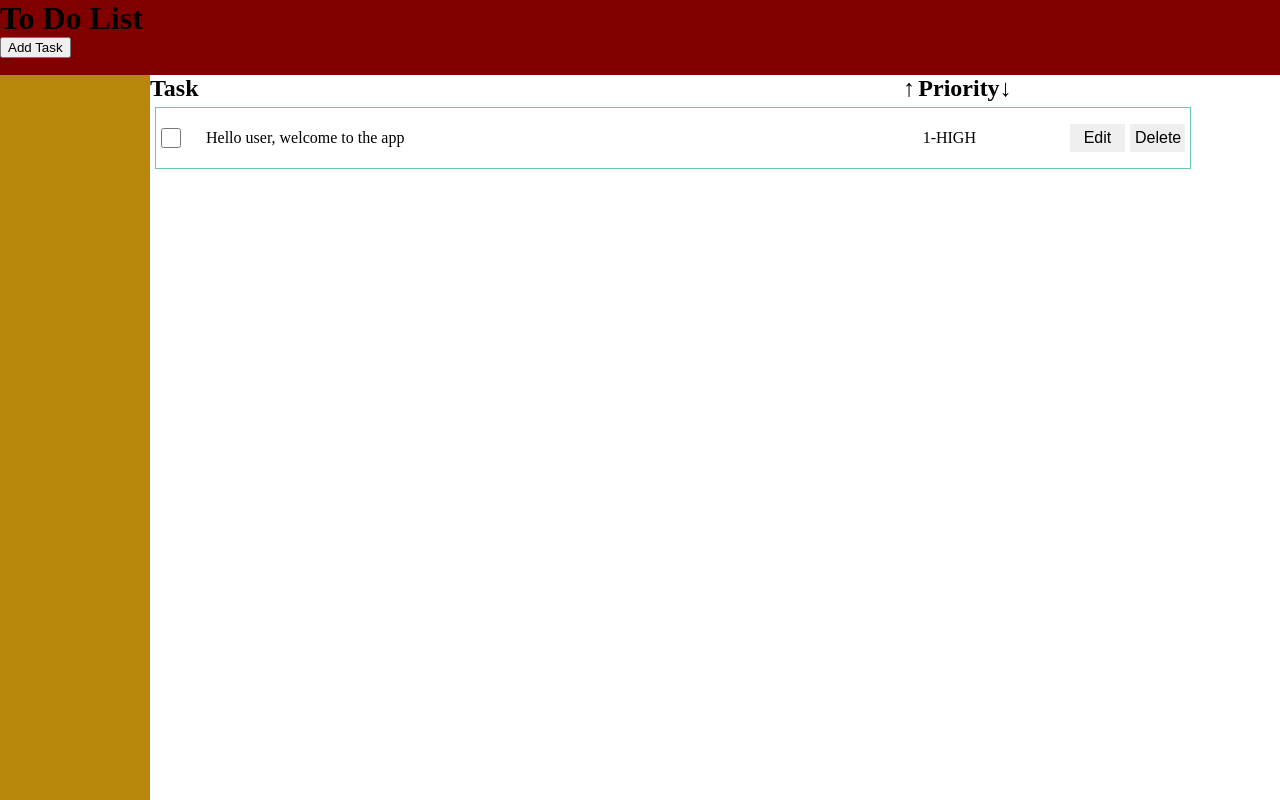
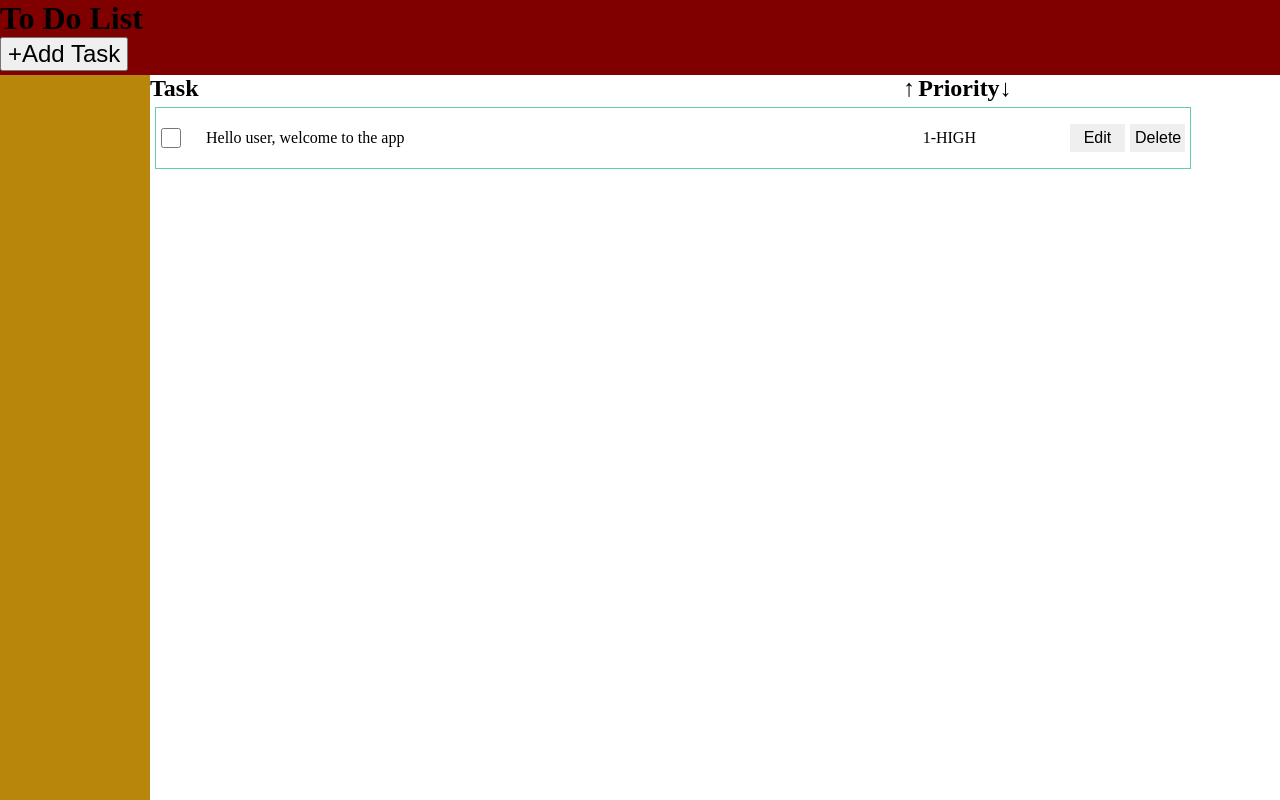
Before and after one commit to KP-90/React-todo-app, a React (Create React App) app: page / in a window 1280 px wide. Built offline with nearby package versions, Linux system fonts and the light colour scheme.

Commit message:
some changes

```diff
--- a/src/App.css
+++ b/src/App.css
@@ -6,10 +6,7 @@
     grid-template-rows: 75px 1fr;
 }
 
-.top {
-    grid-column: 1 / 3;
-    background-color: maroon;
-}
+
 
 .panel {
     background-color: darkgoldenrod;
--- a/src/components/Top.js
+++ b/src/components/Top.js
@@ -1,9 +1,11 @@
 // Handles anything related to the banner/top portion of this app
+import './top.css'
+
 const Top = () => {
     return(
         <div className="top">
             <h1>To Do List</h1>
-            <button id="add-task">Add Task</button>
+            <button id="add-task">+Add Task</button>
         </div>
     )
 }
--- /dev/null
+++ b/src/components/top.css
@@ -0,0 +1,8 @@
+.top {
+    grid-column: 1 / 3;
+    background-color: maroon;
+}
+
+#add-task {
+    font: 1.5em sans-serif;
+}
```
